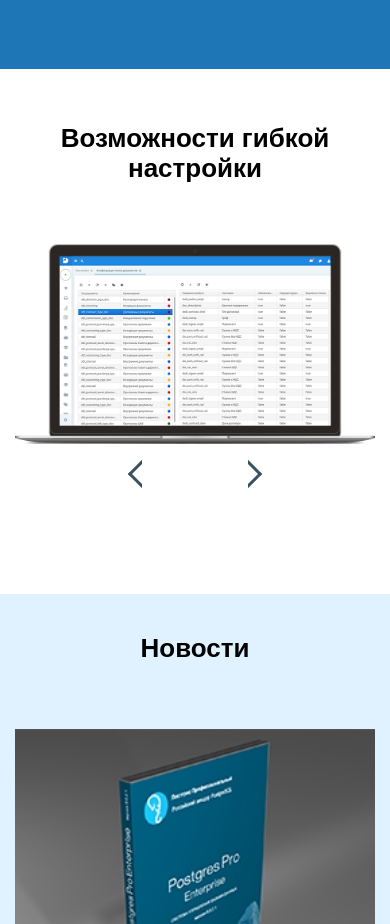
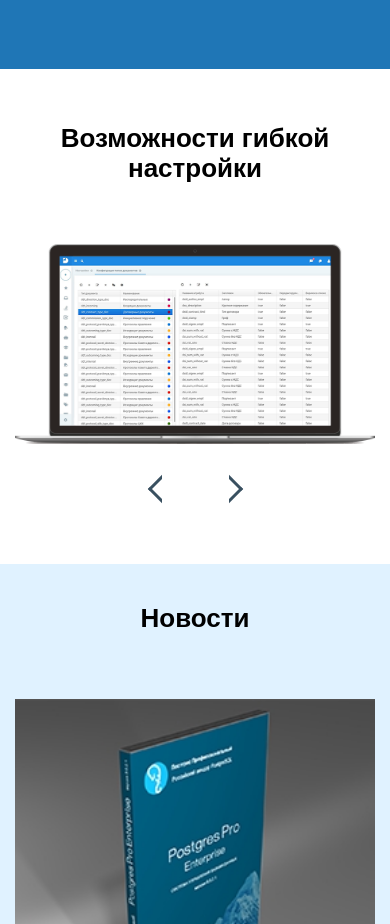
Before and after one commit to Teo-Reat/webpack-jquery-bootstrap-training, a website built with webpack: page src/template.html in a window 390 px wide. Shown: the part 6540-7464 px from the top of the page. Built offline with nearby package versions, Linux system fonts and the light colour scheme.

Commit message:
Minor fixes

```diff
--- a/src/sass/style.scss
+++ b/src/sass/style.scss
@@ -543,8 +543,9 @@
 }
 
 .capabilities__image {
+  display: flex;
+  justify-content: space-between;
   margin-top: 60px;
-  position: relative;
 
   & > img {
     display: block;
@@ -552,16 +553,15 @@
   }
 
   & > a {
-    position: absolute;
-    top: 220px;
-    padding: 0 10px;
+    display: block;
+    margin-top: 220px;
 
     &:first-child {
-      left: -10px;
+      padding-right: 20px;
     }
 
     &:last-child {
-      right: -10px;
+      padding-left: 20px;
     }
   }
 }
@@ -1373,7 +1373,7 @@
   }
   //Main__Capabilities
   .capabilities {
-    margin: 55px 0 150px;
+    margin: 55px 0 0;
 
     & > h2 {
       font-size: 26px;
@@ -1384,16 +1384,18 @@
     display: none;
   }
   .capabilities__image {
+    flex-wrap: wrap;
     & > img {
       width: 100%;
+      order: -1;
     }
 
     & > a:first-child {
-      left: 100px;
+      margin: 35px 0 65px auto;
     }
 
     & > a:last-child {
-      right: 100px;
+      margin: 35px auto 65px 0;
     }
   }
   .capabilities__back,
```
